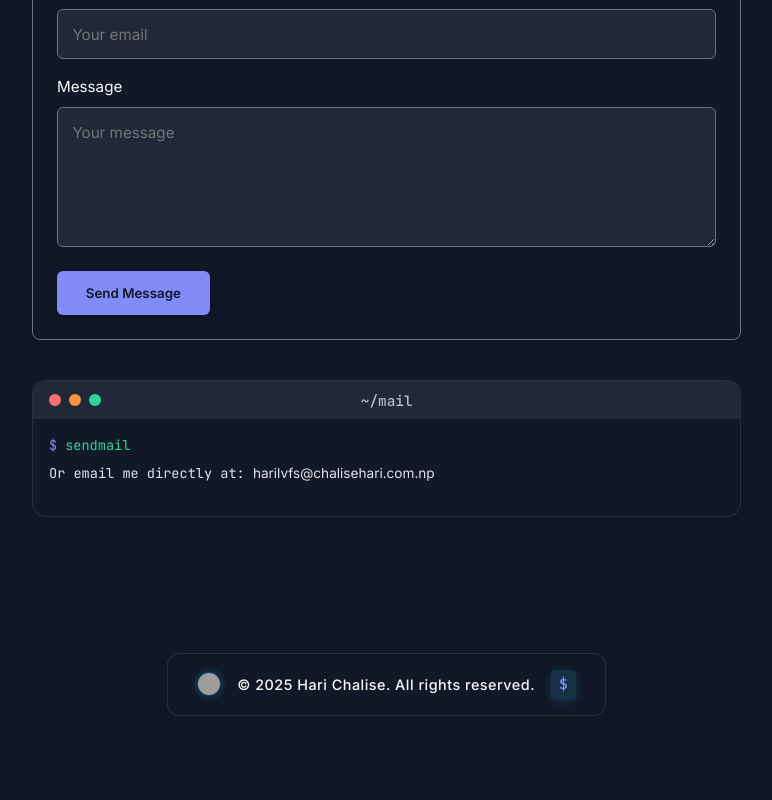
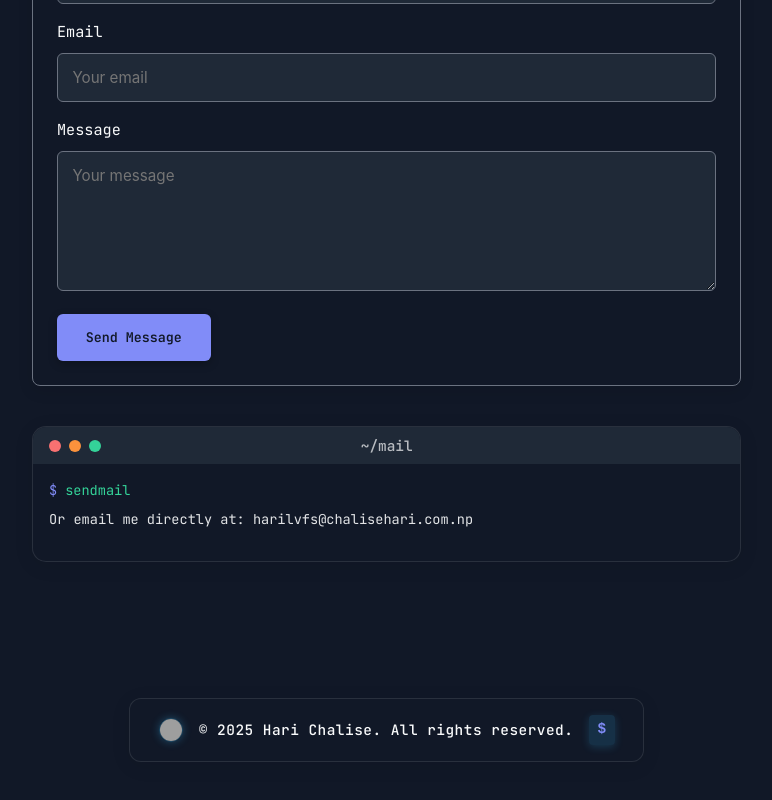
Before and after one commit to harilvfs/web, a React (Create React App) app: page / in a window 1280 px wide. Shown: the part 2775-3575 px from the top of the page, without its empty margins (467-1239 px from the left). Built offline with nearby package versions, Linux system fonts and the light colour scheme; grey boxes are pictures that could not be loaded.

Commit message:
style: using jetbrains mono font

```diff
--- a/public/index.html
+++ b/public/index.html
@@ -13,12 +13,8 @@
     <!-- Google Fonts -->
     <link rel="preconnect" href="https://fonts.googleapis.com">
     <link rel="preconnect" href="https://fonts.gstatic.com" crossorigin>
-    <link rel="preload" href="https://fonts.googleapis.com/css2?family=Inter:wght@300;400;500;600&family=Montserrat:wght@700;800;900&display=swap" as="style" onload="this.onload=null;this.rel='stylesheet'">
-    <link rel="preload" href="https://fonts.googleapis.com/css2?family=Fira+Code:wght@300;400;500;600;700&display=swap" as="style" onload="this.onload=null;this.rel='stylesheet'">
     <link rel="preload" href="https://fonts.googleapis.com/css2?family=JetBrains+Mono:wght@100;200;300;400;500;600;700&display=swap" as="style" onload="this.onload=null;this.rel='stylesheet'">
     <noscript>
-      <link href="https://fonts.googleapis.com/css2?family=Inter:wght@300;400;500;600&family=Montserrat:wght@700;800;900&display=swap" rel="stylesheet">
-      <link href="https://fonts.googleapis.com/css2?family=Fira+Code:wght@300;400;500;600;700&display=swap" rel="stylesheet">
       <link href="https://fonts.googleapis.com/css2?family=JetBrains+Mono:wght@100;200;300;400;500;600;700&display=swap" rel="stylesheet">
     </noscript>
     <!-- End Google Fonts -->
--- a/src/components/styled/index.ts
+++ b/src/components/styled/index.ts
@@ -34,7 +34,7 @@
   }
 
   body {
-    font-family: 'Inter', 'Fira Code', 'JetBrains Mono', sans-serif;
+    font-family: 'JetBrains Mono', sans-serif;
     background-color: ${({ theme }) => theme.base};
     color: ${({ theme }) => theme.subtext0};
     line-height: 1.6;
@@ -70,17 +70,12 @@
   }
 
   @font-face {
-    font-family: 'Fira Code';
-    font-display: swap;
-  }
-
-  @font-face {
     font-family: 'JetBrains Mono';
     font-display: swap;
   }
 
   h1, h2, h3, h4, h5, h6 {
-    font-family: 'Montserrat', sans-serif;
+    font-family: 'JetBrains Mono', sans-serif;
     font-weight: 800;
     letter-spacing: -0.02em;
   }
@@ -106,11 +101,11 @@
   }
 
   p, li, a, button, input, textarea {
-    font-family: 'Inter', sans-serif;
+    font-family: 'JetBrains Mono', sans-serif;
   }
 
   code, pre, .terminal-text {
-    font-family: 'Fira Code', 'JetBrains Mono', monospace;
+    font-family: 'JetBrains Mono', 'Fira Code', monospace;
   }
 
   a {
--- a/src/index.css
+++ b/src/index.css
@@ -1,3 +1,5 @@
+@import url('https://fonts.googleapis.com/css2?family=JetBrains+Mono:wght@400;700&display=swap');
+
 ::-moz-selection {
   color: #0f172a;
   background: rgba(56, 189, 248, 0.4);
@@ -13,6 +15,7 @@
 body {
   scrollbar-width: thin;
   scrollbar-color: #111827 transparent;
+  font-family: 'JetBrains Mono', monospace;
 }
 
 ::-webkit-scrollbar {
```
